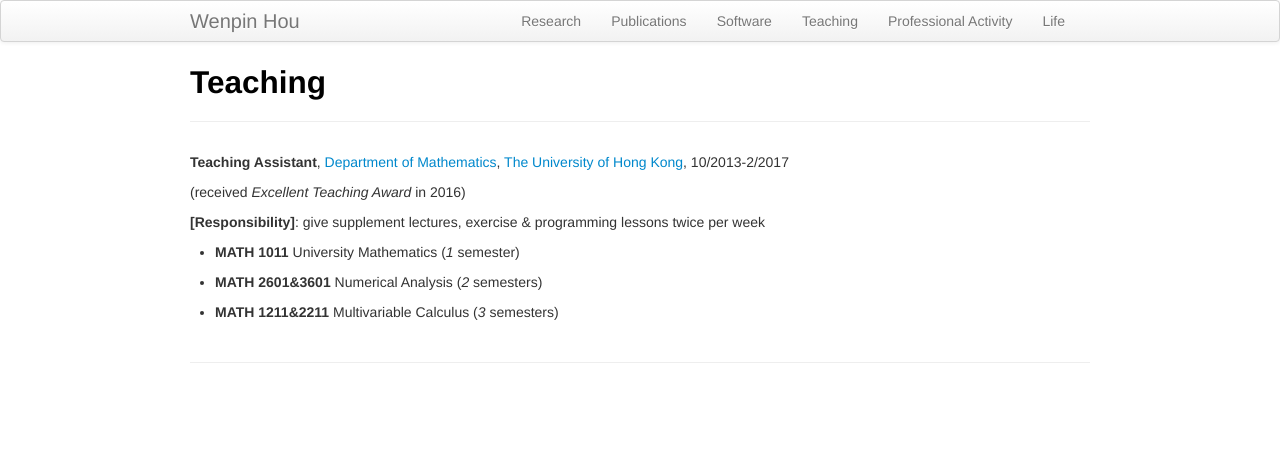
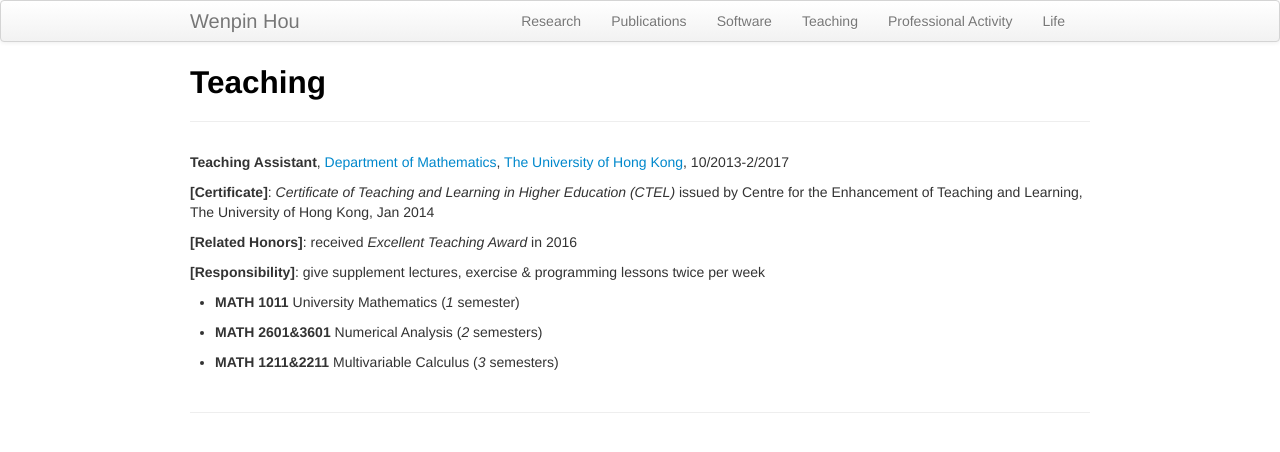
Before and after one commit to Winnie09/Wenpin_Hou, a Jekyll site: the page built from pages/teaching.md, in a window 1280 px wide. Shown: the top 452 px of the page. Built offline with Jekyll 4.4.1, drawn with Linux system fonts in a browser that asks for light colours.

Commit message:
add teaching CETL and honor

```diff
--- a/pages/teaching.md
+++ b/pages/teaching.md
@@ -5,7 +5,9 @@ title: Teaching
 
 **Teaching Assistant**, [Department of Mathematics](https://hkumath.hku.hk/web/index.php), [The University of Hong Kong](https://www.hku.hk/), 10/2013-2/2017
 
- (received *Excellent Teaching Award* in 2016)
+**\[Certificate\]**: *Certificate of Teaching and Learning in Higher Education (CTEL)* issued by Centre for the Enhancement of Teaching and Learning, The University of Hong Kong, Jan 2014
+
+**\[Related Honors\]**: received *Excellent Teaching Award* in 2016
 
 **\[Responsibility\]**: give supplement lectures, exercise & programming lessons twice per week
 
```
